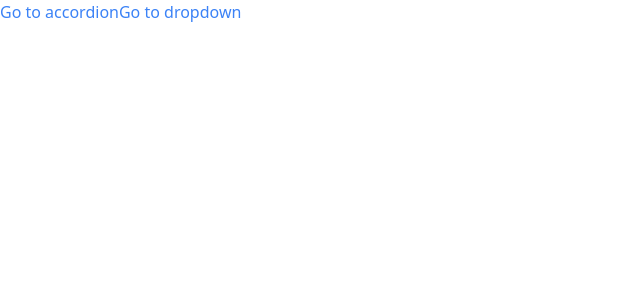
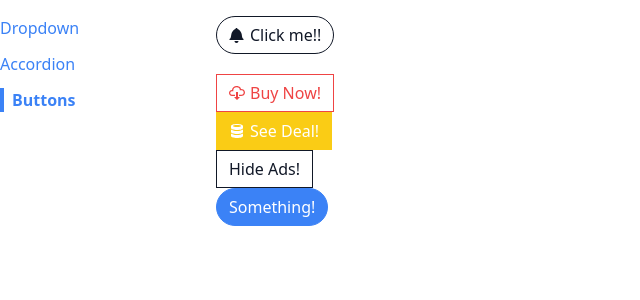
Before and after one commit to menelik7/components, a React (Create React App) app: page /buttons in a window 1280 px wide. Shown: the top 300 px of the page, without its empty margins (0-640 px from the left). Built offline with nearby package versions, Linux system fonts and the light colour scheme.

Commit message:
Restyling and adding functionality to custom routing solution NOT FULLY FEATURED

```diff
--- a/src/App.js
+++ b/src/App.js
@@ -1,19 +1,22 @@
-import Link from "./components/Link";
+import Sidebar from "./components/Sidebar";
 import Route from "./components/Route";
 import AccordionPage from "./pages/AccordionPage";
 import DropdownPage from "./pages/DropdownPage";
+import ButtonPage from "./pages/ButtonPage";
 
 function App() {
 	return (
-		<div>
-			<Link to="/accordion">Go to accordion</Link>
-			<Link to="/dropdown">Go to dropdown</Link>
-			<div>
+		<div className="container mx-auto grid grid-cols-6 gap-4 mt-4">
+			<Sidebar />
+			<div className="col-span-5">
+				<Route path="/">
+					<DropdownPage />
+				</Route>
 				<Route path="/accordion">
 					<AccordionPage />
 				</Route>
-				<Route path="/dropdown">
-					<DropdownPage />
+				<Route path="/buttons">
+					<ButtonPage />
 				</Route>
 			</div>
 		</div>
--- a/src/components/Button.js
+++ b/src/components/Button.js
@@ -1,4 +1,4 @@
-import className from 'classnames';
+import className from "classnames";
 
 function Button({
 	children,
@@ -13,20 +13,20 @@ function Button({
 }) {
 	const classes = className(
 		rest.className,
-    'flex items-center px-3 py-1.5 border',
+		"flex items-center px-3 py-1.5 border",
 		{
-      'border-blue-500 bg-blue-500 text-white': primary,
-      'border-gray-900 bg-gray-900 text-white': secondary,
-      'border-green-500 bg-green-500 text-white': success,
-      'border-yellow-400 bg-yellow-400 text-white': warning,
-      'border-red-500 bg-red-500 text-white': danger,
-      'rounded-full': rounded,
-      'bg-white': outline,
-      'text-blue-500': outline && primary,
-      'text-gray-900': outline && secondary,
-      'text-green-500': outline && success,
-      'text-yellow-400': outline && warning,
-      'text-red-500': outline && danger,
+			"border-blue-500 bg-blue-500 text-white": primary,
+			"border-gray-900 bg-gray-900 text-white": secondary,
+			"border-green-500 bg-green-500 text-white": success,
+			"border-yellow-400 bg-yellow-400 text-white": warning,
+			"border-red-500 bg-red-500 text-white": danger,
+			"rounded-full": rounded,
+			"bg-white": outline,
+			"!text-blue-500": outline && primary,
+			"!text-gray-900": outline && secondary,
+			"!text-green-500": outline && success,
+			"!text-yellow-400": outline && warning,
+			"!text-red-500": outline && danger,
 		}
 	);
 
@@ -48,7 +48,7 @@ Button.propTypes = {
 
 		if (count > 1) {
 			return new Error(
-        'Only one of primary, secondary, success, warning, danger can be true'
+				"Only one of primary, secondary, success, warning, danger can be true"
 			);
 		}
 	},
--- a/src/components/Link.js
+++ b/src/components/Link.js
@@ -1,10 +1,14 @@
-import classNames from 'classnames';
-import useNavigation from '../hooks/use-navigation';
+import classNames from "classnames";
+import useNavigation from "../hooks/use-navigation";
 
-function Link({ to, children }) {
-  const { navigate } = useNavigation();
+function Link({ to, children, className, activeClassName }) {
+	const { navigate, currentPath } = useNavigation();
 
-  const classes = classNames('text-blue-500');
+	const classes = classNames(
+		"text-blue-500",
+		className,
+		currentPath === to && activeClassName
+	);
 
 	const handleClick = (event) => {
 		if (event.metaKey || event.ctrlKey) {
--- /dev/null
+++ b/src/components/Sidebar.js
@@ -0,0 +1,37 @@
+import Link from "./Link";
+
+export default function Sidebar() {
+	const links = [
+		{
+			label: "Dropdown",
+			path: "/",
+		},
+		{
+			label: "Accordion",
+			path: "/accordion",
+		},
+		{
+			label: "Buttons",
+			path: "/buttons",
+		},
+	];
+
+	const renderedLinks = links.map((link) => {
+		const { label, path } = link;
+		return (
+			<Link
+				activeClassName="font-bold border-l-4 border-blue-500 pl-2"
+				className="mb-3"
+				key={label}
+				to={path}
+			>
+				{label}
+			</Link>
+		);
+	});
+	return (
+		<div className="sticky top-0 overflow-y-scroll flex flex-col items-start">
+			{renderedLinks}
+		</div>
+	);
+}
--- a/src/pages/ButtonPage.js
+++ b/src/pages/ButtonPage.js
@@ -1,33 +1,23 @@
-import { GoBell, GoCloudDownload, GoDatabase } from 'react-icons/go';
-import Button from '../components/Button';
+import { GoBell, GoCloudDownload, GoDatabase } from "react-icons/go";
+import Button from "../components/Button";
 
 function ButtonPage() {
-  const handleClick = () => {
-    console.log('Clicked!');
-  };
-
 	return (
 		<div>
 			<div>
-        <Button
-          secondary
-          outline
-          rounded
-          className="mb-5"
-          onClick={handleClick}
-        >
+				<Button secondary outline rounded className="mb-5">
 					<GoBell />
 					Click me!!
 				</Button>
 			</div>
 			<div>
-        <Button danger outline onMouseEnter={handleClick}>
+				<Button danger outline>
 					<GoCloudDownload />
 					Buy Now!
 				</Button>
 			</div>
 			<div>
-        <Button warning onMouseLeave={handleClick}>
+				<Button warning>
 					<GoDatabase />
 					See Deal!
 				</Button>
```
Lines whose indentation alone changed are shown as unchanged.
